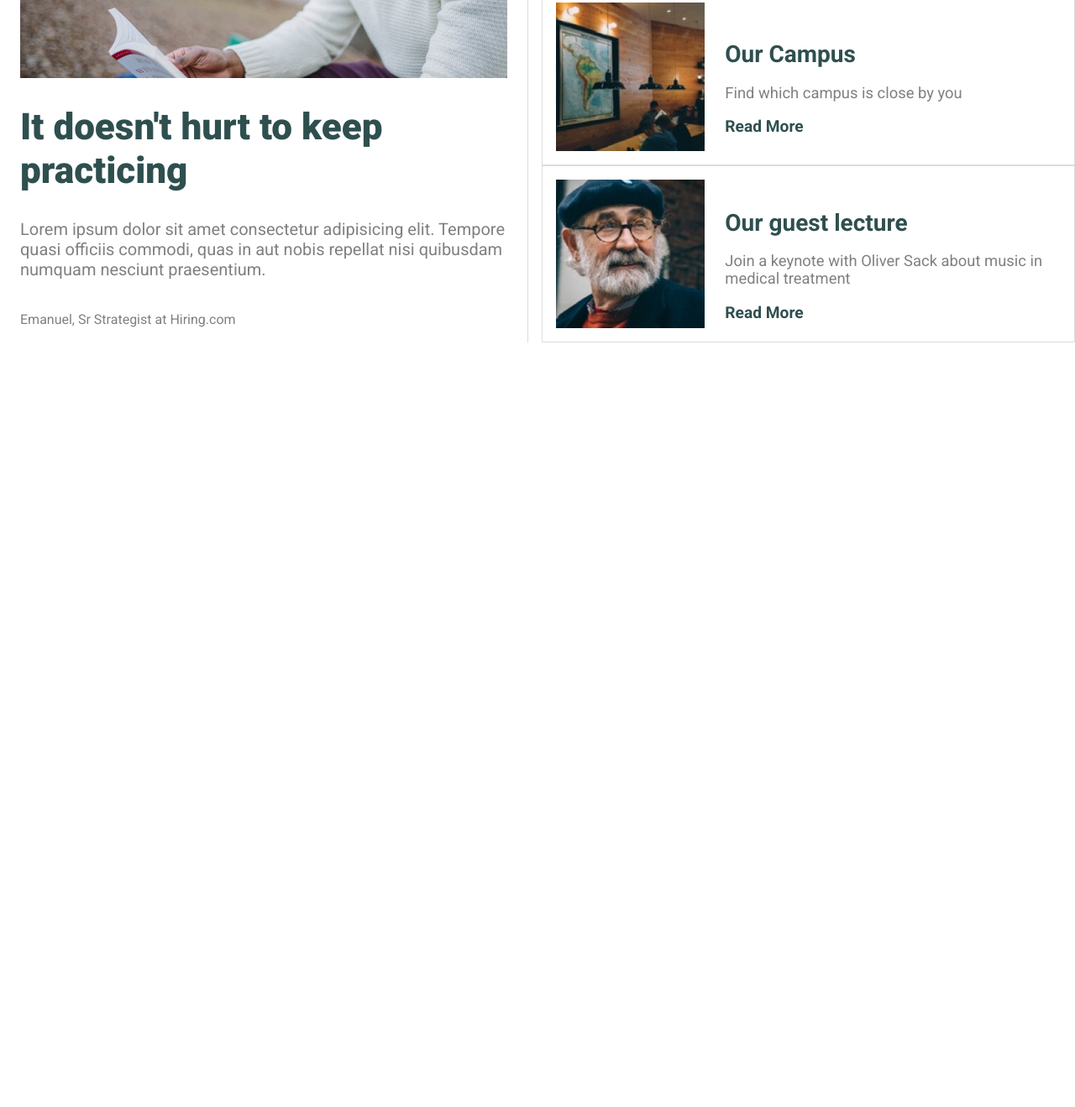
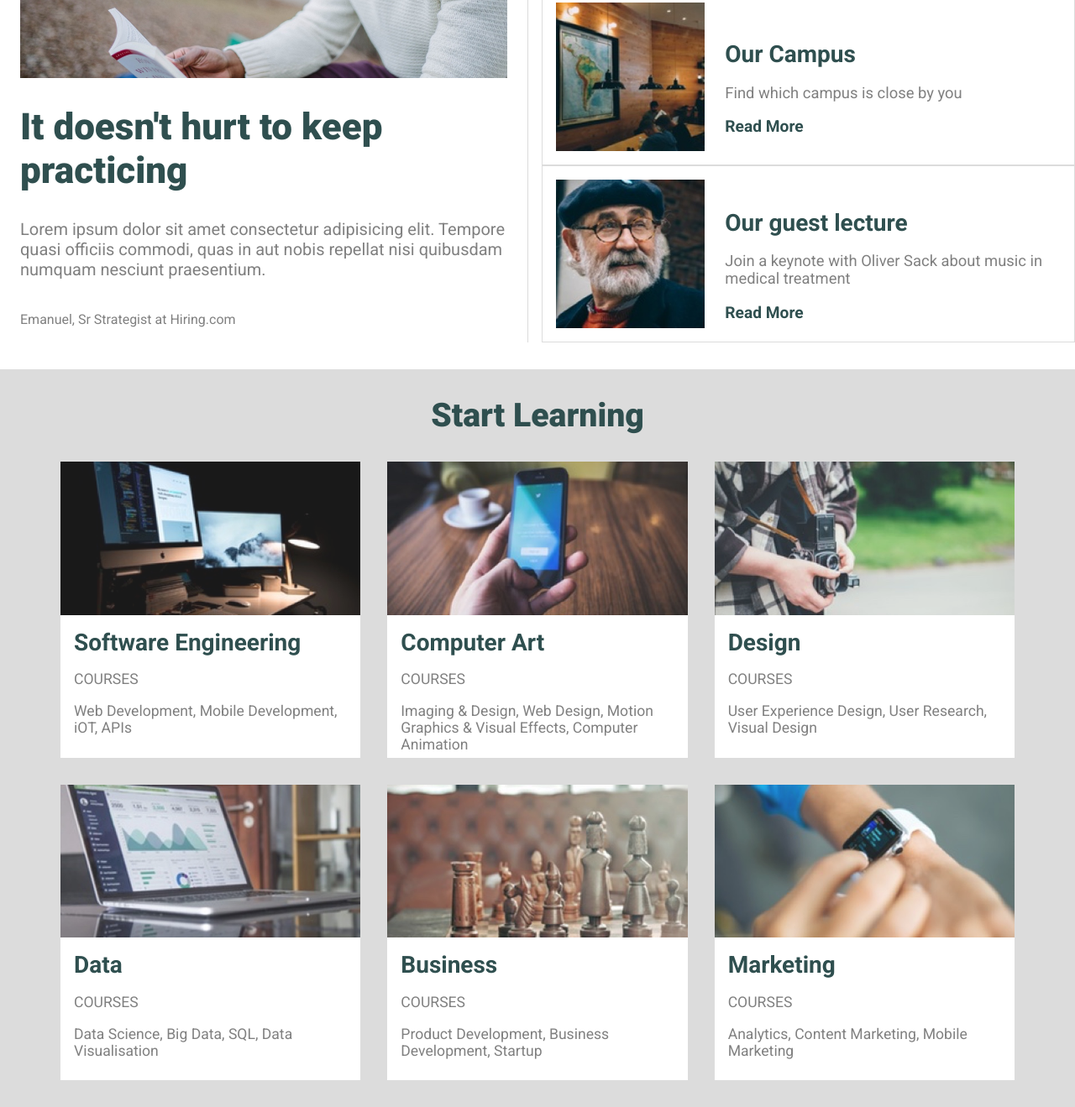
Before and after one commit to divya15038/Colmar_academy, a plain HTML site: page index.html in a window 1280 px wide. Shown: the part 962-2281 px from the top of the page at 84% size. Before the commit the page ends 1402 px from the top, so only its background shows below. Drawn offline with Linux system fonts and the light colour scheme.

Commit message:
add course section related html and css

```diff
--- a/index.html
+++ b/index.html
@@ -87,6 +87,61 @@
                 </div>
             </div>
         </div>
+        <div id="courses">
+            <h2>Start Learning</h2>
+            <div class="main-container">
+                <div class="container">
+                    <img src="/resources/images/course-software.jpg" alt="">
+                    <div class="content">
+                        <a href="#">Software Engineering</a>
+                        <p>COURSES</p>
+                        <p class="courses">Web Development, Mobile Development, iOT, APIs</p>
+                    </div>
+                </div>
+                <div class="container">
+                    <img src="/resources/images/course-computer-art.jpg" alt="">
+                    <div class="content">
+                        <a href="#">Computer Art</a>
+                        <p>COURSES</p>
+                        <p class="courses">Imaging & Design, Web Design, Motion Graphics & Visual Effects, Computer Animation</p>
+                    </div>
+                </div>
+                <div class="container">
+                    <img src="/resources/images/course-design.jpg" alt="">
+                    <div class="content">
+                        <a href="#">Design</a>
+                        <p>COURSES</p>
+                        <p class="courses">User Experience Design, User Research, Visual Design</p>
+                    </div>
+                </div>
+                <div class="container">
+                    <img src="/resources/images/course-data.jpg" alt="">
+                    <div class="content">
+                        <a href="#">Data</a>
+                        <p>COURSES</p>
+                        <p class="courses">Data Science, Big Data, SQL, Data Visualisation</p>
+                    </div>
+                </div>
+                <div class="container">
+                    <img src="/resources/images/course-business.jpg" alt="" />
+                    <div class="content">
+                        <a href="#">Business</a>
+                        <p>COURSES</p>
+                        <p class="courses">Product Development, Business Development, Startup</p>
+                    </div>
+                </div>
+                <div class="container">
+                    <img src="/resources/images/course-marketing.jpg" alt="" />
+                    <div class="content">
+                        <a href="#">Marketing</a>
+                        <p>COURSES</p>
+                        <p class="courses">Analytics, Content Marketing, Mobile Marketing</p>
+                    </div>
+                </div>
+
+                </div>
+            </div>
+        </div>
     </main>
 </body>
 </html>
--- a/resources/style.css
+++ b/resources/style.css
@@ -415,3 +415,112 @@ header .mobile {
         margin-top: 0rem;
     }
 }
+
+/* Courses */
+#courses {
+    background-color: gainsboro;
+    width: 100%;
+    padding-bottom: 2rem;
+}
+
+#courses h2 {
+    text-align: center;
+    font-size: 2.45rem;
+    padding-top: 2rem;
+    padding-bottom: 0;
+    font-weight: 800;
+    color: darkslategray;
+    margin:0;
+}
+
+#courses .main-container {
+    display: flex;
+    justify-content: center;
+    align-items: baseline;
+    flex-wrap: wrap;
+    margin: 0 3.5rem;
+}
+
+#courses .container {
+    display: inline-flex;
+    flex-direction: column;
+    justify-content: center;
+    align-items: center;
+    background-color: white;
+    width: 30%;
+    margin-right: 1rem;
+    margin-top: 2rem;
+    margin-left: 1rem;
+    flex-grow: 1;
+}
+
+#courses .container img {
+    width: 100%;
+    height:auto;
+    margin-top: 0;
+    opacity:0.9;
+}
+
+#courses .content {
+    max-height: 130px;
+    padding: 1rem 0.2rem 1.5rem 1rem;
+}
+
+#courses .content a{
+    text-decoration: none;
+    margin: 0rem;
+    font-size: 1.75rem;
+    font-weight: 600;
+    padding: 0rem;
+    color:darkslategray;
+    transition: all 200ms linear;
+}
+
+#courses .content a:hover {
+    font-weight: 800;
+    opacity: 0.8;
+}
+
+#courses .content p {
+    color: gray;
+    font-size: 1.1rem;
+}
+
+@media only screen and (max-width: 1000px) {
+    #courses .main-container {
+        margin: 0 0rem;
+    }
+}
+
+@media only screen and (max-width: 840px) {
+    #courses .container{
+        margin-right: 0.5rem;
+        margin-left: 0.5rem;
+        width: 40%;
+    }
+}
+
+@media only screen and (max-width: 650px) {
+    #courses .main-container {
+        flex-direction: column;
+        align-items: center;
+    }
+
+    #courses .container {
+        width: 80%;
+    }
+}
+
+@media only screen and (max-width: 460px) {
+    #courses .main-container img {
+        display: none;
+    }
+
+    #courses .main-container {
+        justify-content: flex-start;
+    }
+
+    #courses .container {
+        margin: 0.5rem;
+    }
+}
```
